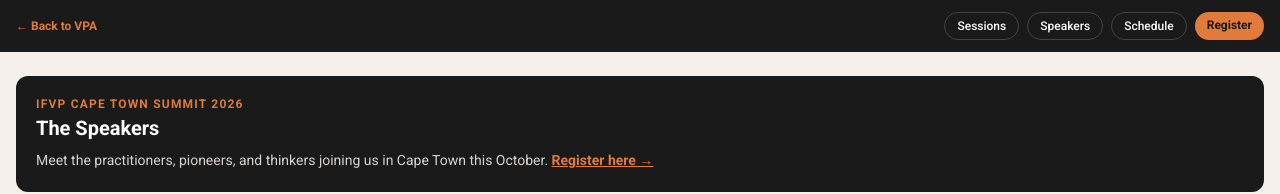
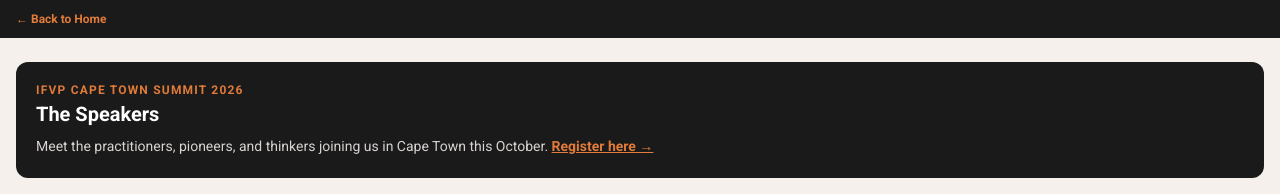
Before and after one commit to deonhanns/vpa-session-interest, a Next.js app: page /speakers in a window 1280 px wide. Shown: the top 194 px of the page. Built offline with nearby package versions, Linux system fonts and the light colour scheme.

Commit message:
Replace full nav bar with simple 'Back to Home' link

```diff
--- a/app/layout.tsx
+++ b/app/layout.tsx
@@ -17,24 +17,10 @@ export default function RootLayout({ children }: { children: React.ReactNode })
   return (
     <html lang="en">
       <body className={`${roboto.className} text-gray-900 antialiased`} style={{background:"#F5F0EB"}}>
-        <nav style={{background:"#1A1A1A", padding:"12px 16px", display:"flex", alignItems:"center", justifyContent:"space-between", gap:"8px"}}>
-          <a href="https://www.visualpractitionersafrica.com" target="_blank" rel="noopener noreferrer" style={{color:"#E07B39", fontSize:"12px", fontWeight:"600", textDecoration:"none"}}>
-            ← Back to VPA
-          </a>
-          <div style={{display:"flex", gap:"8px"}}>
-            <Link href="/" style={{color:"white", fontSize:"12px", fontWeight:"500", textDecoration:"none", padding:"4px 12px", borderRadius:"20px", border:"1px solid #444"}}>
-              Sessions
-            </Link>
-            <Link href="/speakers" style={{color:"white", fontSize:"12px", fontWeight:"500", textDecoration:"none", padding:"4px 12px", borderRadius:"20px", border:"1px solid #444"}}>
-              Speakers
-            </Link>
-            <Link href="/schedule" style={{color:"white", fontSize:"12px", fontWeight:"500", textDecoration:"none", padding:"4px 12px", borderRadius:"20px", border:"1px solid #444"}}>
-              Schedule
-            </Link>
-            <a href="https://book.stripe.com/14AaEZ6ZE6N88ql1eJ5Rm02" target="_blank" rel="noopener noreferrer" style={{color:"#1A1A1A", fontSize:"12px", fontWeight:"700", textDecoration:"none", padding:"4px 12px", borderRadius:"20px", background:"#E07B39"}}>
-              Register
-            </a>
-          </div>
+        <nav style={{background:"#1A1A1A", padding:"10px 16px", display:"flex", alignItems:"center"}}>
+          <Link href="/" style={{color:"#E07B39", fontSize:"12px", fontWeight:"600", textDecoration:"none", display:"inline-flex", alignItems:"center", gap:"4px"}}>
+            ← Back to Home
+          </Link>
         </nav>
         {children}
       </body>
```
